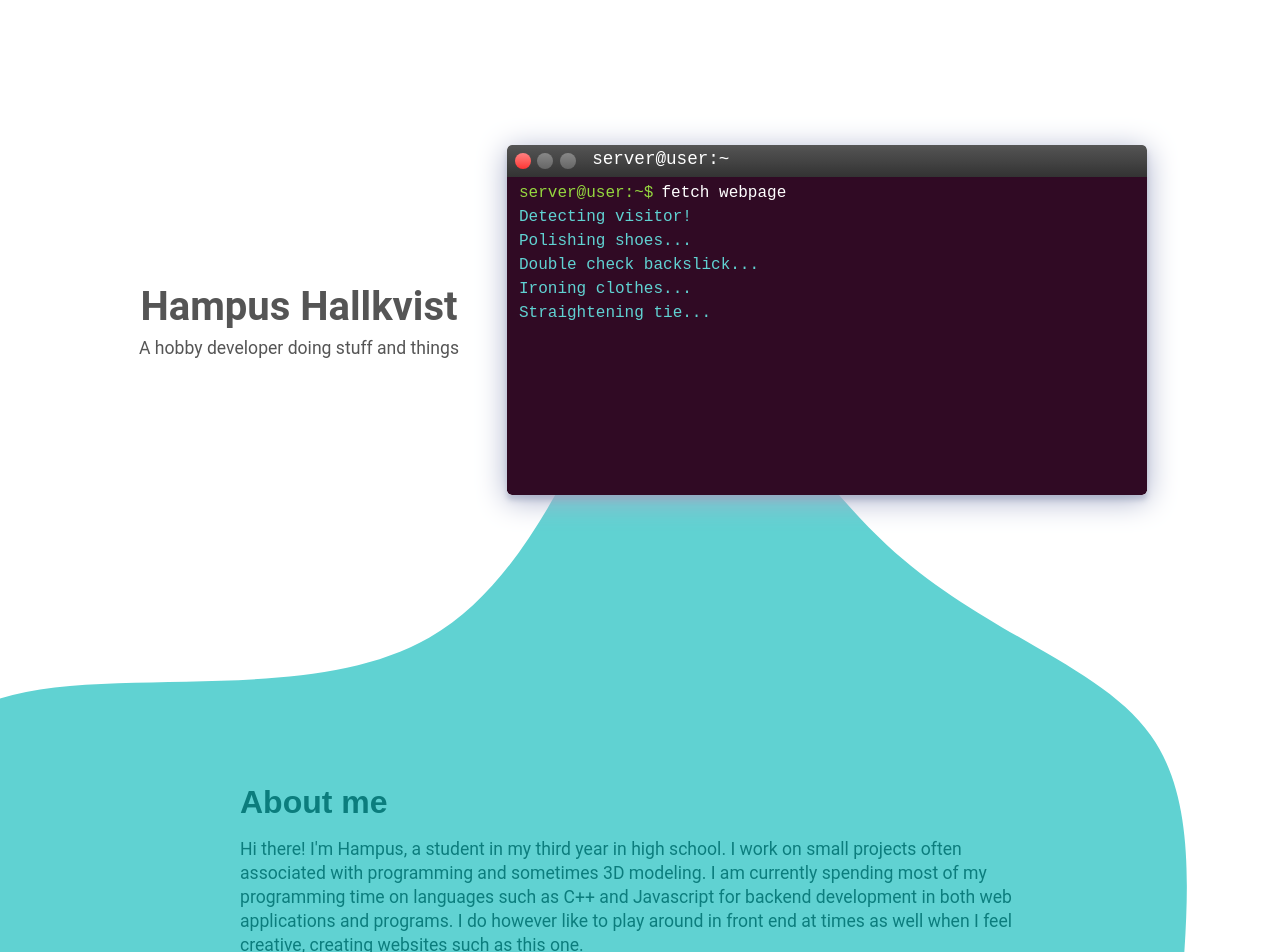
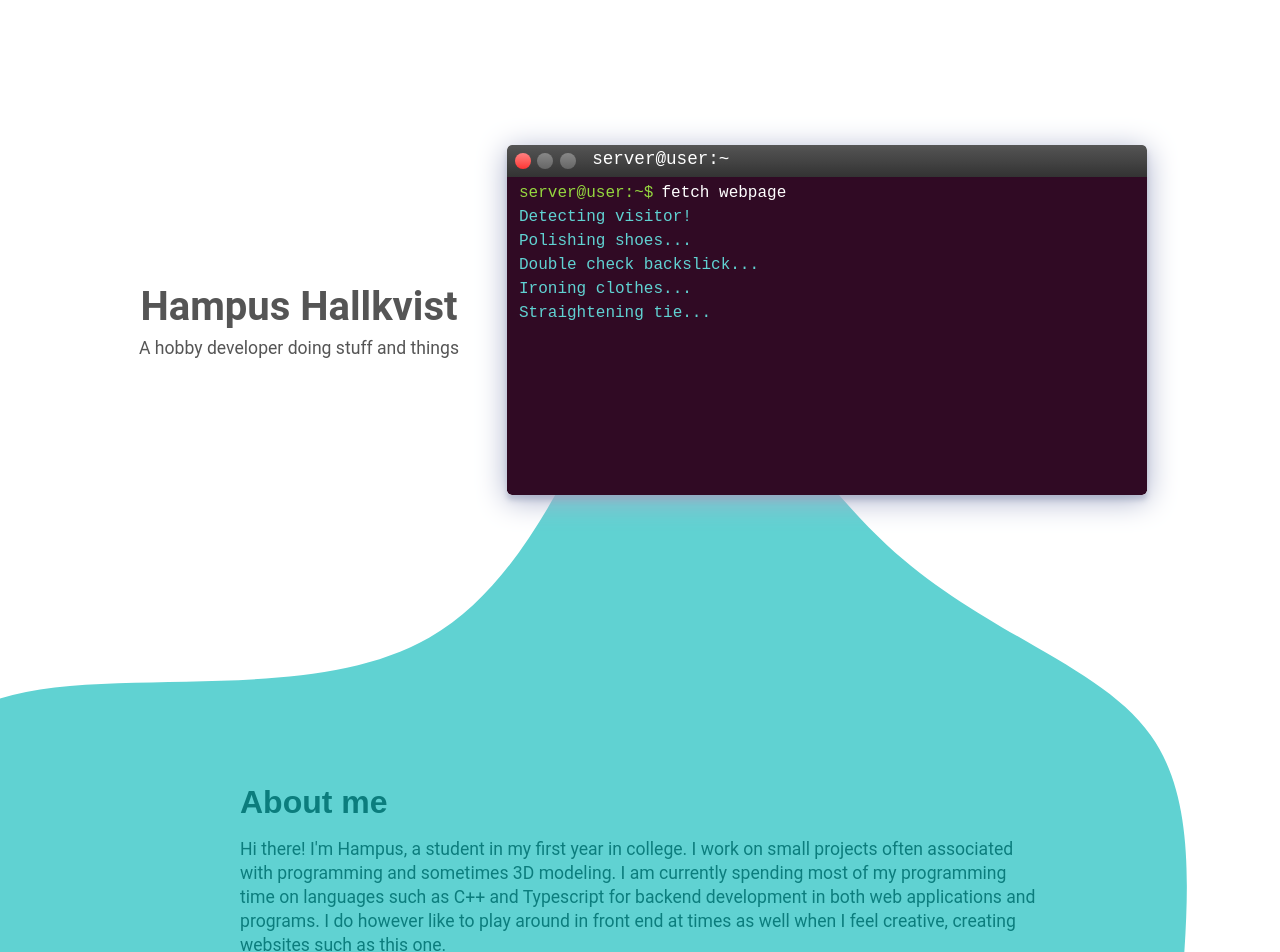
Before and after one commit to hampfh/Portfolio, a React (Create React App) app: page / in a window 1280 px wide. Shown: the top 952 px of the page. Built offline with nearby package versions, Linux system fonts and the light colour scheme.

Commit message:
Fix about text

```diff
--- a/src/components/customs/home/About.tsx
+++ b/src/components/customs/home/About.tsx
@@ -9,7 +9,7 @@ export class About extends Component {
                 <article className={styles.article}>
                     <h2>About me</h2>
                     <p>
-                        Hi there! I'm Hampus, a student in my third year in high school. I work on small projects often associated with programming and sometimes 3D modeling. I am currently spending most of my programming time on languages such as C++ and Javascript for backend development in both web applications and programs. I do however like to play around in front end at times as well when I feel creative, creating websites such as this one.
+                        Hi there! I'm Hampus, a student in my first year in college. I work on small projects often associated with programming and sometimes 3D modeling. I am currently spending most of my programming time on languages such as C++ and Typescript for backend development in both web applications and programs. I do however like to play around in front end at times as well when I feel creative, creating websites such as this one.
                     </p>
                     <p>
                         Structure and mechanisms have always fascinated me, not always just in the sense of code but also in other aspects too. In all games I play I've always been interested in the part where it's possible to create things on your own. Today I spend less time playing video games and have instead found another way to express creativity, code! I love being able to build tools, applications, and libraries to help either ordinary people or other programmers like me. For me, most of the things in a project is interesting, even though I would consider myself a backend developer I still like to understand a project in its whole, not only one specific part.
```
